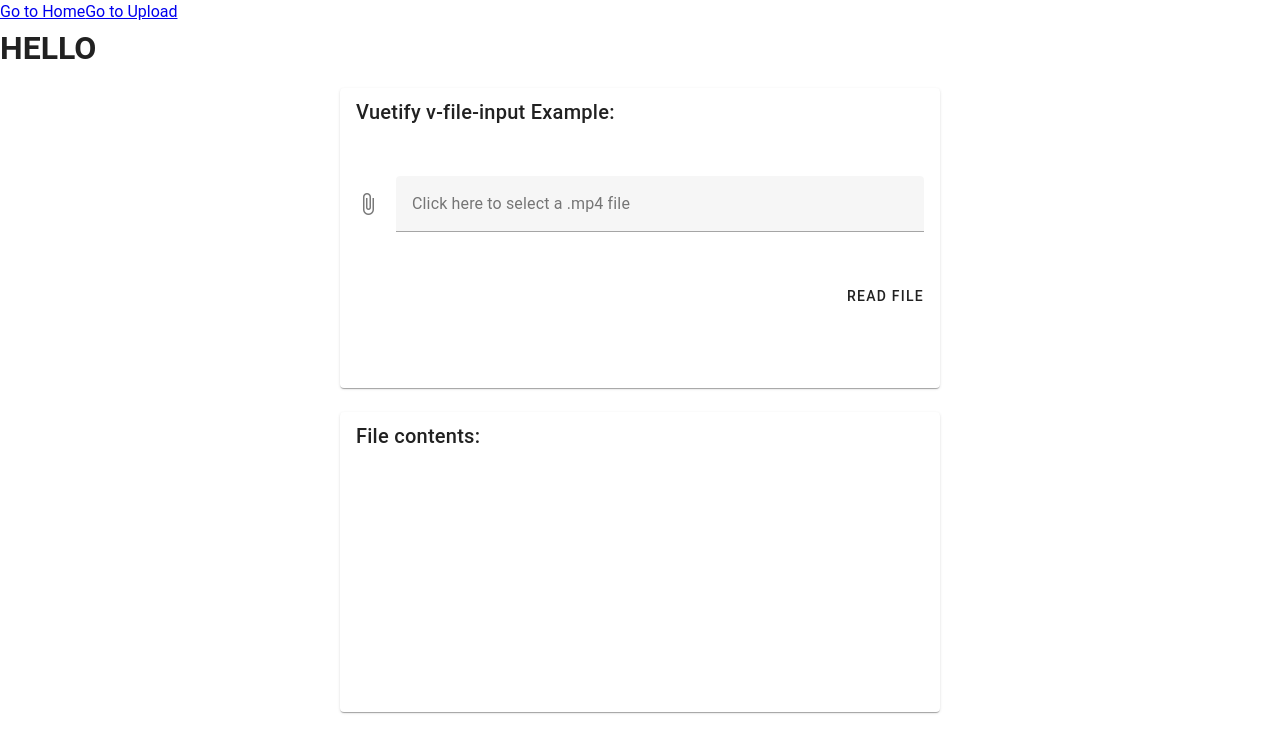
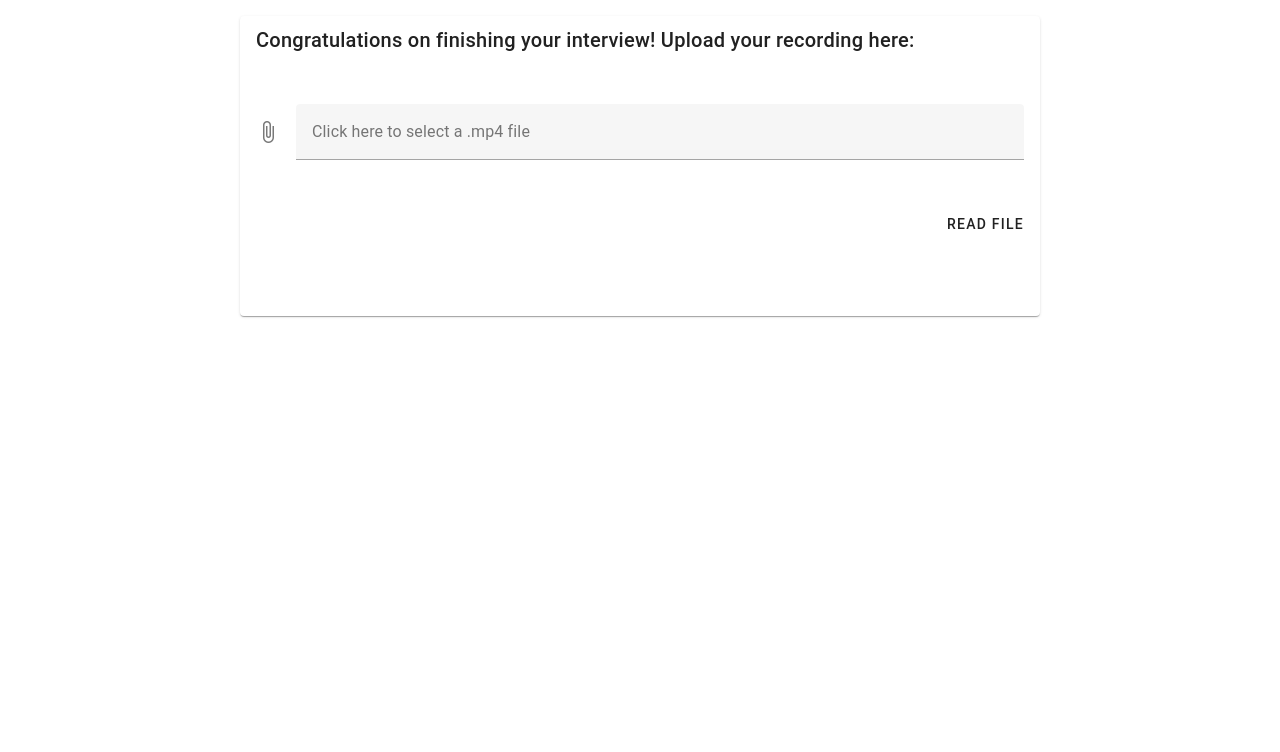
Before and after one commit to ananya12-a/InterReviewer, a Vue app in the folder frontend/: page /upload in a window 1280 px wide. Shown: the top 752 px of the page. Built offline with nearby package versions, Linux system fonts and the light colour scheme.

Commit message:
basic frontend

```diff
--- a/frontend/src/App.vue
+++ b/frontend/src/App.vue
@@ -1,10 +1,6 @@
 <template>
   <v-app>
     <v-main>
-      <p>
-        <router-link to="/">Go to Home</router-link>
-        <router-link to="/upload">Go to Upload</router-link>
-      </p>
       <router-view />
     </v-main>
   </v-app>
--- a/frontend/src/components/HelloWorld.vue
+++ b/frontend/src/components/HelloWorld.vue
@@ -5,13 +5,13 @@
 
       <div class="text-body-2 font-weight-light mb-n1">Welcome to</div>
 
-      <h1 class="text-h2 font-weight-bold">Vuetify</h1>
+      <h1 class="text-h2 font-weight-bold">TEMP NAME</h1>
 
       <div class="py-14" />
 
       <v-row class="d-flex align-center justify-center">
         <v-col cols="auto">
-          <v-btn
+          <!-- <v-btn
             href="https://vuetifyjs.com/components/all/"
             min-width="164"
             rel="noopener noreferrer"
@@ -25,13 +25,13 @@
             />
 
             Components
-          </v-btn>
+          </v-btn> -->
         </v-col>
 
         <v-col cols="auto">
+          <router-link to="/upload">
           <v-btn
             color="primary"
-            href="https://vuetifyjs.com/introduction/why-vuetify/#feature-guides"
             min-width="228"
             rel="noopener noreferrer"
             size="x-large"
@@ -43,13 +43,13 @@
               size="large"
               start
             />
-
             Get Started
           </v-btn>
+        </router-link>
         </v-col>
 
         <v-col cols="auto">
-          <v-btn
+          <!-- <v-btn
             href="https://community.vuetifyjs.com/"
             min-width="164"
             rel="noopener noreferrer"
@@ -63,7 +63,7 @@
             />
 
             Community
-          </v-btn>
+          </v-btn> -->
         </v-col>
       </v-row>
     </v-responsive>
--- a/frontend/src/components/UploadFile.vue
+++ b/frontend/src/components/UploadFile.vue
@@ -3,8 +3,8 @@
           <v-container fill-height>
             <v-row justify="center">
               <v-col cols="auto">
-                <v-card width="600" height="300" raised>
-                  <v-card-title>Vuetify v-file-input Example:</v-card-title>
+                <v-card width="800" height="300" raised>
+                  <v-card-title>Congratulations on finishing your interview! Upload your recording here:</v-card-title>
                   <br>
                   <v-card-text>
                     <v-file-input
@@ -21,12 +21,12 @@
                   </v-card-actions>
                 </v-card>
               </v-col>
-              <v-col cols="auto">
-                <v-card width="600" height="300" raised>
+              <!-- <v-col cols="auto">
+                <v-card width="800" height="300" raised>
                   <v-card-title>File contents:</v-card-title>
                   <v-card-text><p>{{ data }}</p></v-card-text>
                 </v-card>
-              </v-col>
+              </v-col> -->
             </v-row>
           </v-container>
     </div>
--- a/frontend/src/pages/index.vue
+++ b/frontend/src/pages/index.vue
@@ -1,8 +1,6 @@
 <template>
   <div>
-    <!-- <HelloWorld /> -->
-    <Upload />
-    <h1>HI</h1>
+    <HelloWorld />
   </div>
 
 </template>
--- a/frontend/src/pages/upload.vue
+++ b/frontend/src/pages/upload.vue
@@ -1,6 +1,5 @@
 <template>
   <div>
-    <h1>HELLO</h1>
     <UploadFile />
   </div>
 </template>
--- a/frontend/src/router/index.js
+++ b/frontend/src/router/index.js
@@ -11,7 +11,7 @@ import { createRouter, createWebHistory } from 'vue-router/auto'
 const router = createRouter({
   history: createWebHistory(process.env.BASE_URL),
   // routes:[
-  //   // { path: '/', component: () => import('../pages/index.vue') },
+  //   // { path: '/', component: () => import('../pages/upload.vue') },
   //   // { path: '/upload', component: () => import('../pages/upload.vue') },
   // ]
   // extendRoutes: setupLayouts,
```
